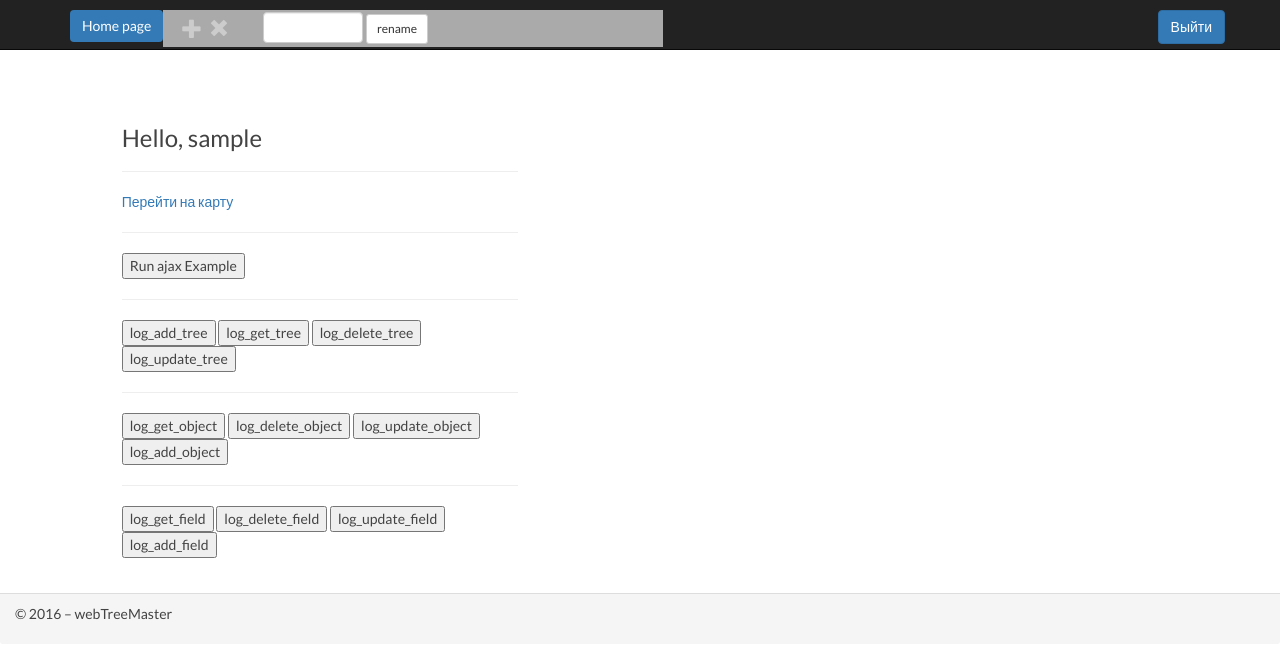
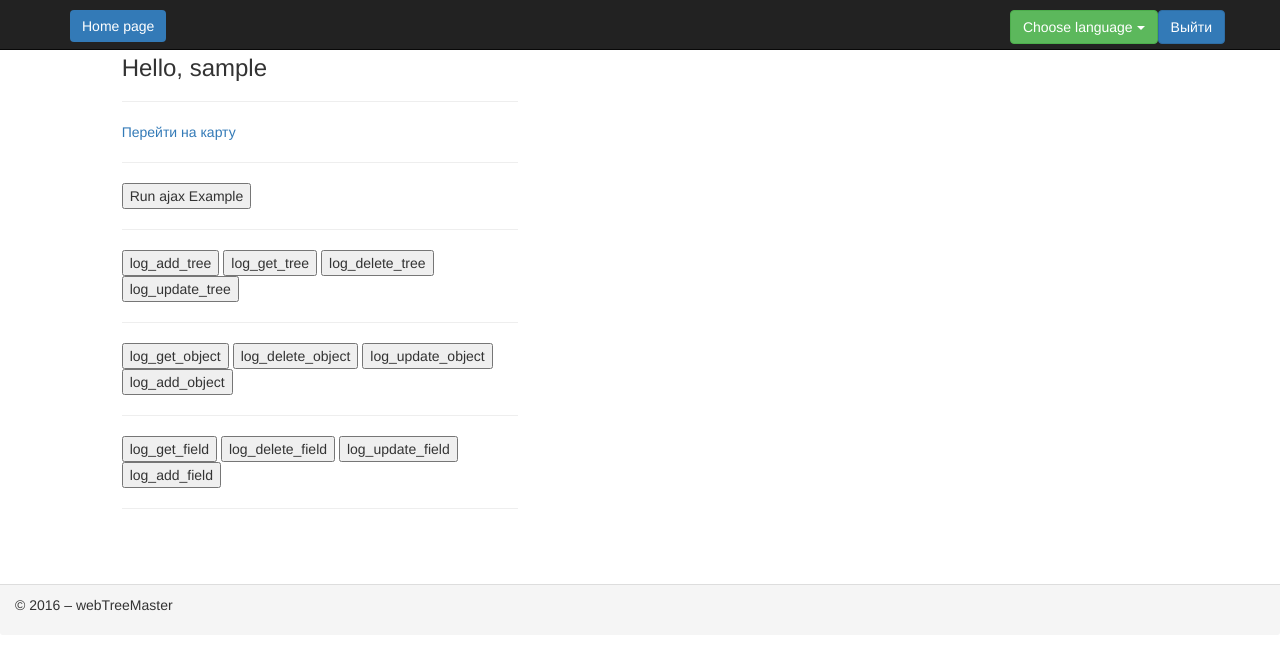
Before and after one commit to Pogozhev/webMindMaster, a Django app: page / in a window 1280 px wide. Shown: the top 659 px of the page. Run offline with Django 3.2, Linux system fonts and the light colour scheme; the visitor is signed in with stand-in values (Sample User, id 1); data that the repository does not hold is empty; some libraries are stand-ins or nearby versions.

Commit message:
прикрутил русскую локализацию - НЕ СЛОМАЙТЕ НИЧЕГО!! ЧИТАЙТЕ ИНСТУКЦИЮ ПО ПОЛЬЗОВАНИЮ

```diff
--- a/kursach/urls.py
+++ b/kursach/urls.py
@@ -15,7 +15,7 @@ Including another URLconf
 """
 from django.conf import settings
 from django.conf.urls.static import static
-from django.conf.urls import url, include
+from django.conf.urls import url, include, i18n
 from django.contrib import admin
 from django.contrib.auth.views import login,logout
 from trees import views as tree_views
@@ -34,6 +34,7 @@ urlpatterns = [
     url(r'^logout', account_views.logout_view, name='logout'),
     url(r'^mindmap', tree_views.mindmap, name='mindmap'),
     url(r'^ajaxExmpl/$', tree_views.ajaxExmpl),
+    url(r'^i18n/', include('django.conf.urls.i18n')),
 
     url(r'^new_tree/(?P<tree_id>[0-9]+)', tree_views.newTree, name='new_tree'),
     url(r'^delete_tree/(?P<tree_id>[0-9]+)', tree_views.deleteTree, name='delete_tree'),
--- a/templates/base.html
+++ b/templates/base.html
@@ -1,27 +1,27 @@
 
 {% load static %}
+{% load i18n %}
+
 <!DOCTYPE html>
 <html lang="en">
 <head>
     <meta charset="UTF-8">
     <title>{% block title %}{% endblock %}</title>
+
+    <script src="https://ajax.googleapis.com/ajax/libs/jquery/3.1.1/jquery.min.js"></script>
+    <script src="https://maxcdn.bootstrapcdn.com/bootstrap/3.3.7/js/bootstrap.min.js"></script>
     <link rel="stylesheet" type="text/css" href="{%  static 'bootstrap/dist/css/bootstrap.css' %}"/>
-    <script type="javascript" src="{%  static 'jquery/dist/jquery.min.js' %}"></script>
-
-<link href="//fonts.googleapis.com/css?family=Lato:400,700" rel="stylesheet">
+    <link href="//fonts.googleapis.com/css?family=Lato:400,700" rel="stylesheet">
     <link href="//maxcdn.bootstrapcdn.com/bootstrap/3.2.0/css/bootstrap.min.css" rel="stylesheet">
     <link href="//netdna.bootstrapcdn.com/font-awesome/4.0.3/css/font-awesome.css" rel="stylesheet">
     <link rel="stylesheet" type="text/css" href="{%  static 'mindmaster/css/main.css' %}"/>
     <link rel="stylesheet" type="text/css" href="{%  static 'mindmaster/css/gollum-template.css' %}"/>
-     <link rel="stylesheet" type="text/css" href="{%  static 'mindmaster/css/jsPlumbToolkit-defaults.css' %}"/>
-     <link rel="stylesheet" type="text/css" href="{%  static 'mindmaster/css/jsPlumbToolkit-demo.css' %}"/>
-     <link rel="stylesheet" type="text/css" href="{%  static 'mindmaster/css/app.css' %}"/>
-     <link rel="stylesheet" type="text/css" href="{%  static 'mindmaster/css/index.css' %}"/>
-    <script type="javascript" src="{%  static 'mindmaster/js/jquery.min.js' %}"></script>
+    <link rel="stylesheet" type="text/css" href="{%  static 'mindmaster/css/jsPlumbToolkit-defaults.css' %}"/>
+    <link rel="stylesheet" type="text/css" href="{%  static 'mindmaster/css/jsPlumbToolkit-demo.css' %}"/>
+    <link rel="stylesheet" type="text/css" href="{%  static 'mindmaster/css/app.css' %}"/>
+    <link rel="stylesheet" type="text/css" href="{%  static 'mindmaster/css/index.css' %}"/>
+    <link rel="stylesheet" type="text/css" href="https://maxcdn.bootstrapcdn.com/bootstrap/3.3.7/css/bootstrap.min.css" />
 
-    {% comment %}<link rel="stylesheet" type="text/css" href="https://maxcdn.bootstrapcdn.com/bootstrap/3.3.7/css/bootstrap.min.css" />
-    <script src="https://maxcdn.bootstrapcdn.com/bootstrap/3.3.7/js/bootstrap.min.js"></script>{% endcomment %}
-    <script src="https://ajax.googleapis.com/ajax/libs/jquery/3.1.0/jquery.min.js"></script>
 
 <script>
 
@@ -51,10 +51,6 @@
 
 </head>
 <body>
-<div class = "page-header">
-
-</div>
-
 
 <div class="navbar navbar-inverse navbar-fixed-top">
         <div class="container">
@@ -63,33 +59,12 @@
                  <ul class="nav navbar-nav navbar-right">
                     <li>
                         <div style="padding-top: 10px">
-                            <a href="{% url 'tree_list' %}"  class="btn btn-primary">Home page</a>
+                            <a href="{% url 'tree_list' %}"  class="btn btn-primary">{% trans "Home page" %}</a>
                         </div>
                     </li>
                      <li>
                          <div style="width: 500px; padding-top: 10px">
-                            <div id="function-bar">
-                                <div id="toolbar">
-                                    <span id="node-plus" class="toolbar-btn glyphicon glyphicon-plus plus-active"></span>
-                <!--
-                <span id="node-more" class="toolbar-btn glyphicon glyphicon-tasks"></span>
-                <span id="node-info" class="toolbar-btn glyphicon glyphicon-list-alt"></span>
-                -->
-                                    <span id="node-cancel" class="toolbar-btn glyphicon glyphicon-remove"></span>
-                                </div>
-                                <div id="tip-box">
-                        <div class="tip-wrapper">
-                       <span class="tip-triangle"></span>
-                       <span class="tip-label"></span>
-                   </div>
 
-                </div>
-
-                    <div id="label-group">
-                        <input class="form-control" type="text"/>
-                        <button class="btn btn-default btn-sm">rename</button>
-                    </div>
-                        </div>
                         </div>
                      </li>
                      </ul>
@@ -98,6 +73,27 @@
             </div>
             <div class="navbar-collapse collapse">
                 <ul class="nav navbar-nav navbar-right">
+                <li>
+                    <div class="dropdown" style="padding-top: 10px">
+                        <button class="btn btn-success dropdown-toggle" type="button" id="dropdownMenu1" data-toggle="dropdown" aria-haspopup="true" aria-expanded="true">
+                        {% trans "Choose language" %}
+                        <span class="caret"></span>
+                        </button>
+                        <ul class="dropdown-menu" aria-labelledby="dropdownMenu1">
+                        {% get_available_languages as LANGUAGES %}
+                        {% for lang in LANGUAGES %}
+                            <li>
+                            <form name="setLang{{ lang.1}}" action="/i18n/setlang/" method="POST">
+	                        {% csrf_token %}
+	                        <input name="next" type="hidden" value="/">
+	                        <input type="hidden" name="language" value="{{ lang.0 }}">
+	                        <a href="#" onclick="document.setLang{{ lang.1 }}.submit(); return false;" class="btn">{{ lang.1 }}</a>
+	                        </form>
+                            </li>
+                        {% endfor %}
+                        </ul>
+                    </div>
+                </li>
                 <li>
                     <div style="padding-top: 10px">
                         {% if user.is_authenticated %}
@@ -110,6 +106,13 @@
         </div>
     </div>
 
+
+
+
+
+
+
+
 <div class="panel-body"><br>
     {% block content %}
     {% endblock %}
--- a/templates/trees/tree_list.html
+++ b/templates/trees/tree_list.html
@@ -42,6 +42,7 @@
 <input type="button" value="log_update_field"  name="but" onclick="log_update_field(1)"/>
 <input type="button" value="log_add_field"  name="but" onclick="log_add_field(1)"/>
 
+<hr>
 
    {% comment %} <a href="{% url 'workspace_new_tree' tree_name='new_tree' %}"  class="btn btn-primary">Создать новое дерево</a>{% endcomment %}
     <br>
--- a/templates/webmindmaster/index.html
+++ b/templates/webmindmaster/index.html
@@ -33,7 +33,7 @@
 
 {% block content %}
 
-<div id="mindmap">
+<div id="mindmap" style="padding-top: 20px">
 
     <div id="mindmap-main">
 
@@ -59,7 +59,28 @@
                 <button class="btn btn-default btn-sm">rename</button>
             </div>
         </div>{% endcomment %}
+<div id="function-bar">
+                                <div id="toolbar">
+                                    <span id="node-plus" class="toolbar-btn glyphicon glyphicon-plus plus-active"></span>
+                <!--
+                <span id="node-more" class="toolbar-btn glyphicon glyphicon-tasks"></span>
+                <span id="node-info" class="toolbar-btn glyphicon glyphicon-list-alt"></span>
+                -->
+                                    <span id="node-cancel" class="toolbar-btn glyphicon glyphicon-remove"></span>
+                                </div>
+                                <div id="tip-box">
+                        <div class="tip-wrapper">
+                       <span class="tip-triangle"></span>
+                       <span class="tip-label"></span>
+                   </div>
 
+                </div>
+
+                    <div id="label-group">
+                        <input class="form-control" type="text"/>
+                        <button class="btn btn-default btn-sm">rename</button>
+                    </div>
+                        </div>
 
         <div id="mindmap-canvas">
 
--- a/trees/views.py
+++ b/trees/views.py
@@ -17,6 +17,7 @@ from trees.models import Tree
 from objects.models import Object
 from fields.models import Field
 import logging
+from django.utils.translation import ugettext_lazy as _
 
 logger = logging.getLogger(__name__)
 
@@ -36,7 +37,7 @@ def tree_list(request):
     #if (tree_List.count()!=0):
     #    jsonstr = tree2json(tree_List.first()) # Create string in JSON about tree and its objects with fields
 
-    title = "Hello, " + request.user.get_username()
+    title = _("Hello, ") + request.user.get_username()
     template = loader.get_template('webmindmaster/index.html')
     context1 = {
         'tree_list': tree_List,
```
Also changed, not shown: kursach/settings.py (+12 -3 lines), 1 other file.
